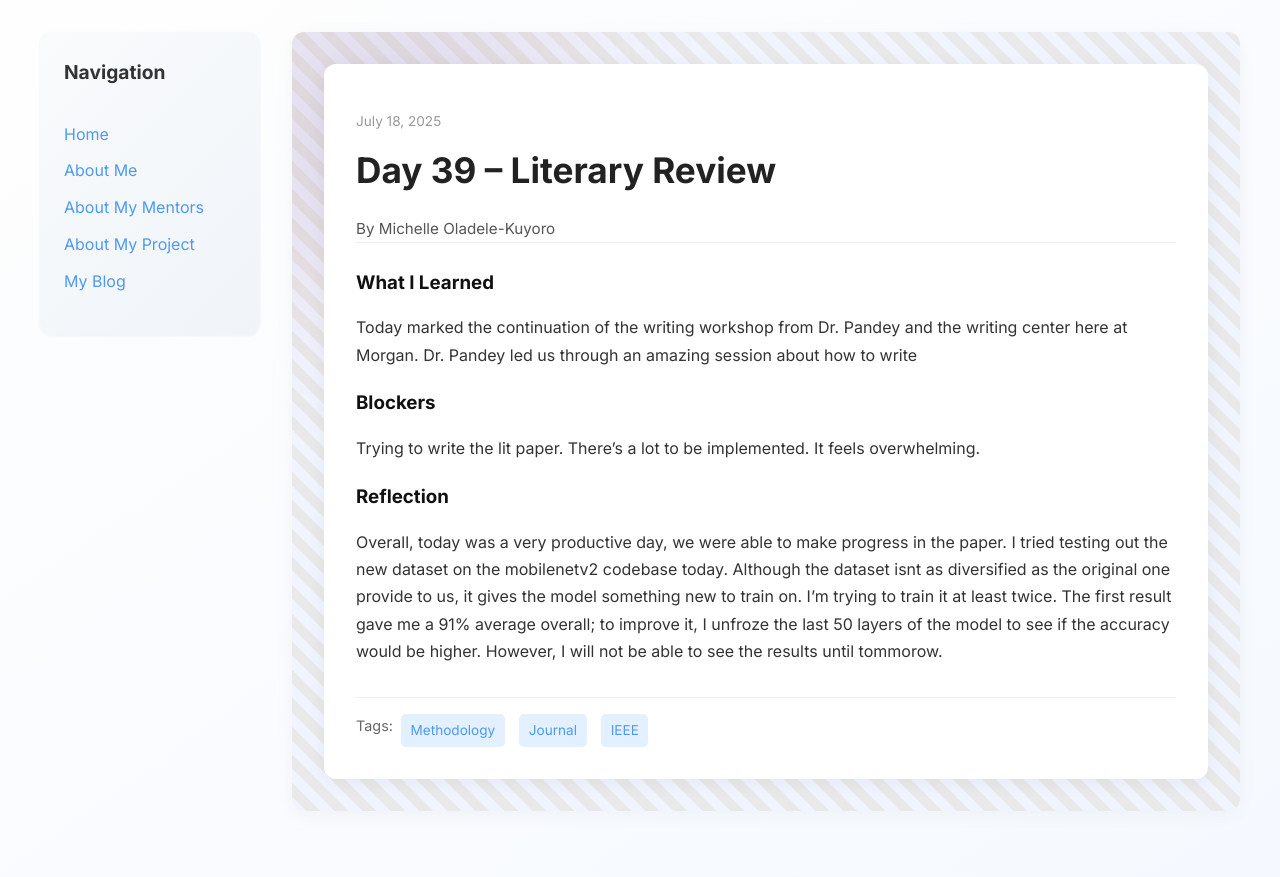
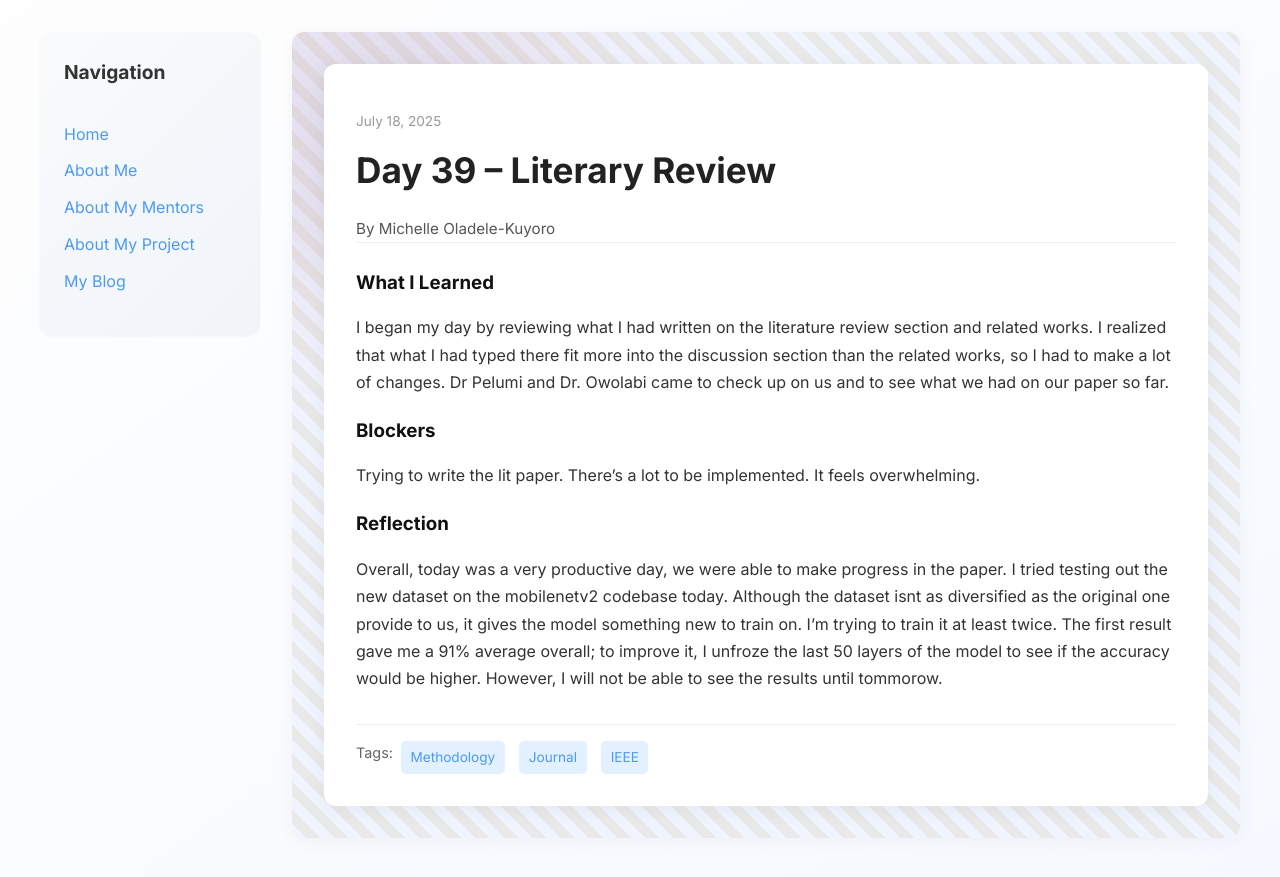
Before and after one commit to Miola585/Miola585.github.io, a Jekyll site: the page built from _posts/2025-07-18-day-39.md, in a window 1280 px wide. Shown: the top 877 px of the page. Built offline with Jekyll 4.4.1, drawn with Linux system fonts in a browser that asks for light colours.

Commit message:
Update 2025-07-18-day-39.md

```diff
--- a/_posts/2025-07-18-day-39.md
+++ b/_posts/2025-07-18-day-39.md
@@ -7,7 +7,7 @@ permalink: /day39.html
 tags: ["Methodology", "Journal", "IEEE"]
 
 what_i_learned: |
-  Today marked the continuation of the writing workshop from Dr. Pandey and the writing center here at Morgan. Dr. Pandey led us through an amazing session about how to write
+  I began my day by reviewing what I had written on the literature review section and related works. I realized that what I had typed there fit more into the discussion section than the related works, so I had to make a lot of changes. Dr Pelumi and Dr. Owolabi came to check up on us and to see what we had on our paper so far.
 
 blockers: |
    Trying to write the lit paper. There's a lot to be implemented. It feels overwhelming.
```
